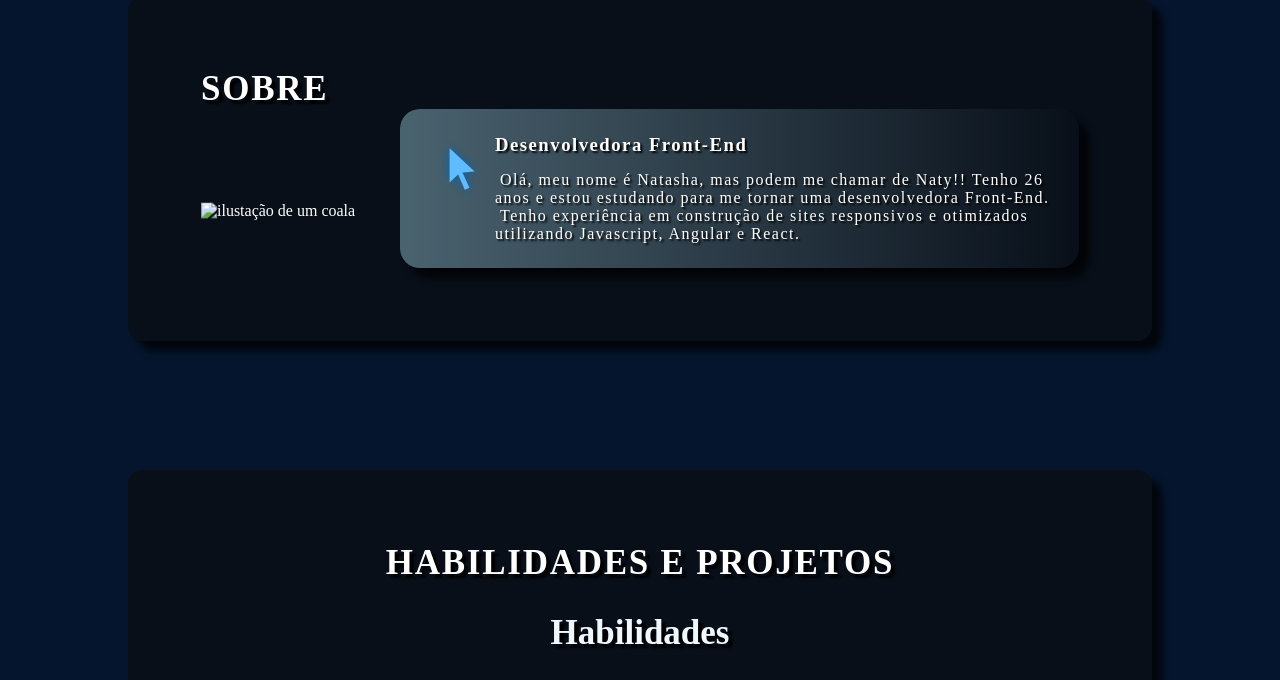
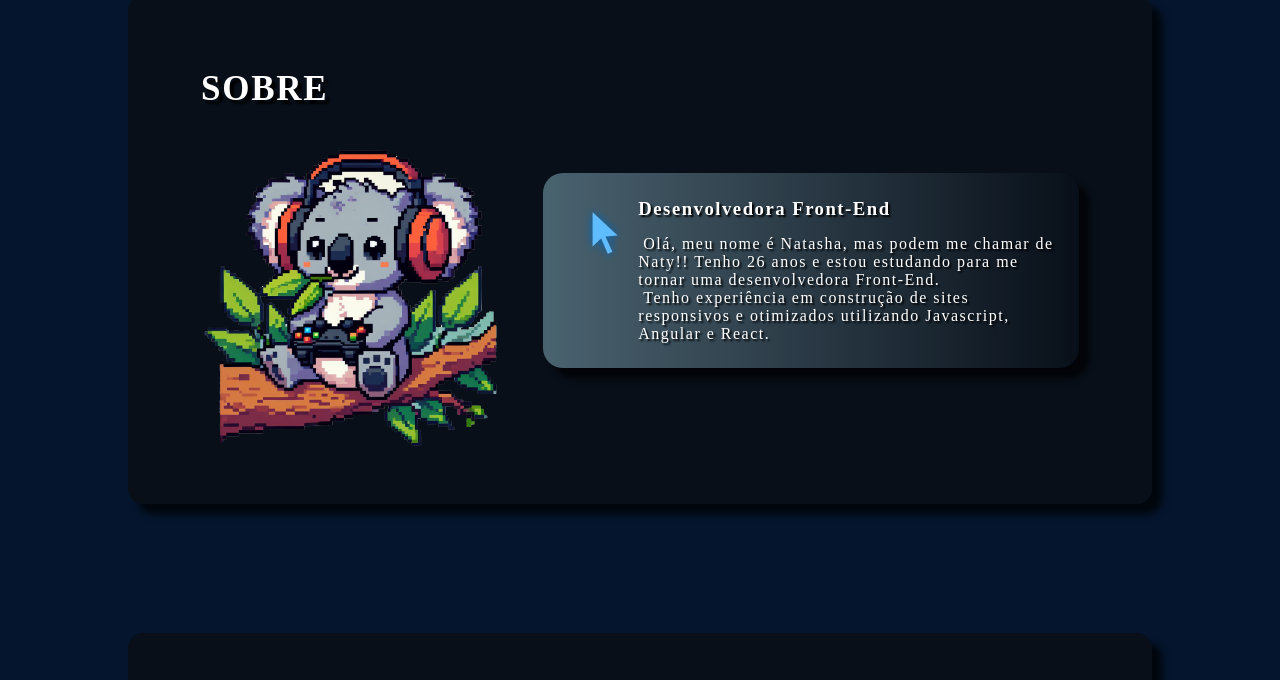
Before and after one commit to NatashaAngi/Challenge-ONE-Portifolio, a plain HTML site: page index.html in a window 1280 px wide. Shown: the part 1037-1717 px from the top of the page. Drawn offline with nearby package versions, Linux system fonts and the light colour scheme; the site is published under a folder, as on GitHub Pages, so addresses that start at the root find nothing; a web font is replaced by a local one.

Commit message:
att de icone

```diff
--- a/index.html
+++ b/index.html
@@ -73,7 +73,7 @@
 
         <div class="sobreContent">
 
-            <img src="/img/icon4.png" alt="ilustação de um coala" class="sobreImg">
+            <img src="img/icon4.png" alt="ilustação de um coala" class="sobreImg">
 
             <ul class="sobreItens">
                 <li class="item"><img src="img/cursorIcon.png" alt="cursor"></li>
```
